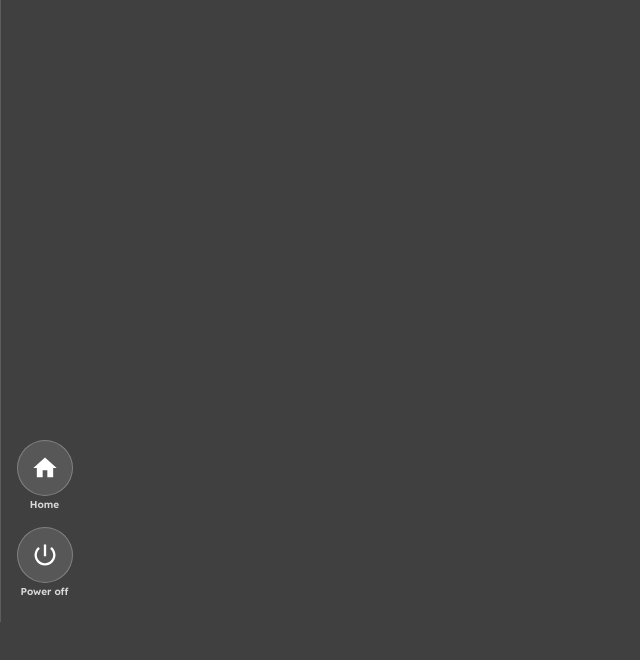
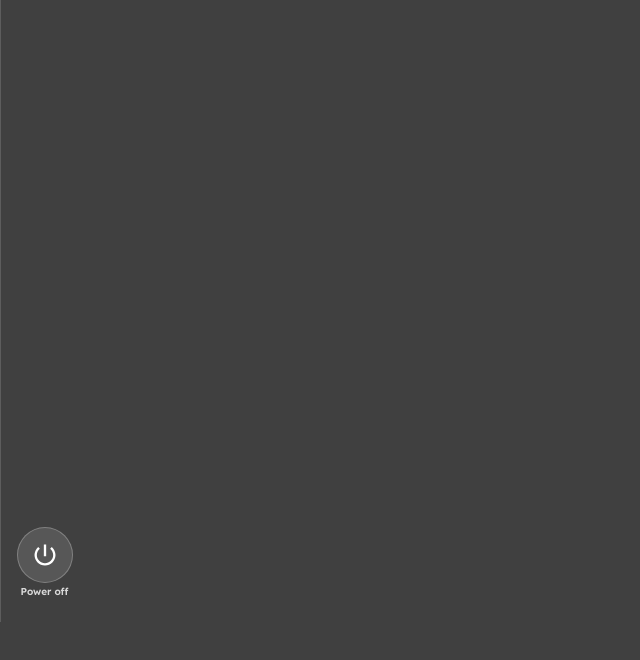
Before and after one commit to MattMarquise/sambar_hud, a plain HTML site: page sidebar.html in a window 1280 px wide. Shown: the part 98-758 px from the top of the page, without its empty margins (0-640 px from the left). Drawn offline with Linux system fonts and the light colour scheme.

Commit message:
Fixing Screen Dimensions 2

```diff
--- a/sidebar.html
+++ b/sidebar.html
@@ -64,10 +64,6 @@
         </div>
         <div class="sidebar-spacer"></div>
         <div class="sidebar-item">
-            <a href="sambar://home" class="sidebar-btn" title="Home"><svg viewBox="0 0 24 24"><path d="M10 20v-6h4v6h5v-8h3L12 3 2 12h3v8z"/></svg></a>
-            <span class="sidebar-label">Home</span>
-        </div>
-        <div class="sidebar-item">
             <a href="sambar://quit" class="sidebar-btn sidebar-btn-power" title="Power off / Quit"><svg viewBox="0 0 24 24"><path d="M13 3h-2v10h2V3zm4.83 2.17l-1.42 1.42C17.99 7.86 19 9.81 19 12c0 3.87-3.13 7-7 7s-7-3.13-7-7c0-2.19 1.01-4.14 2.58-5.42L6.17 5.17C4.23 6.82 3 9.78 3 12c0 4.97 4.03 9 9 9s9-4.03 9-9c0-2.22-1.23-5.18-3.17-6.83z"/></svg></a>
             <span class="sidebar-label">Power off</span>
         </div>
```
Also changed, not shown: index.html (+0 -4 lines).
